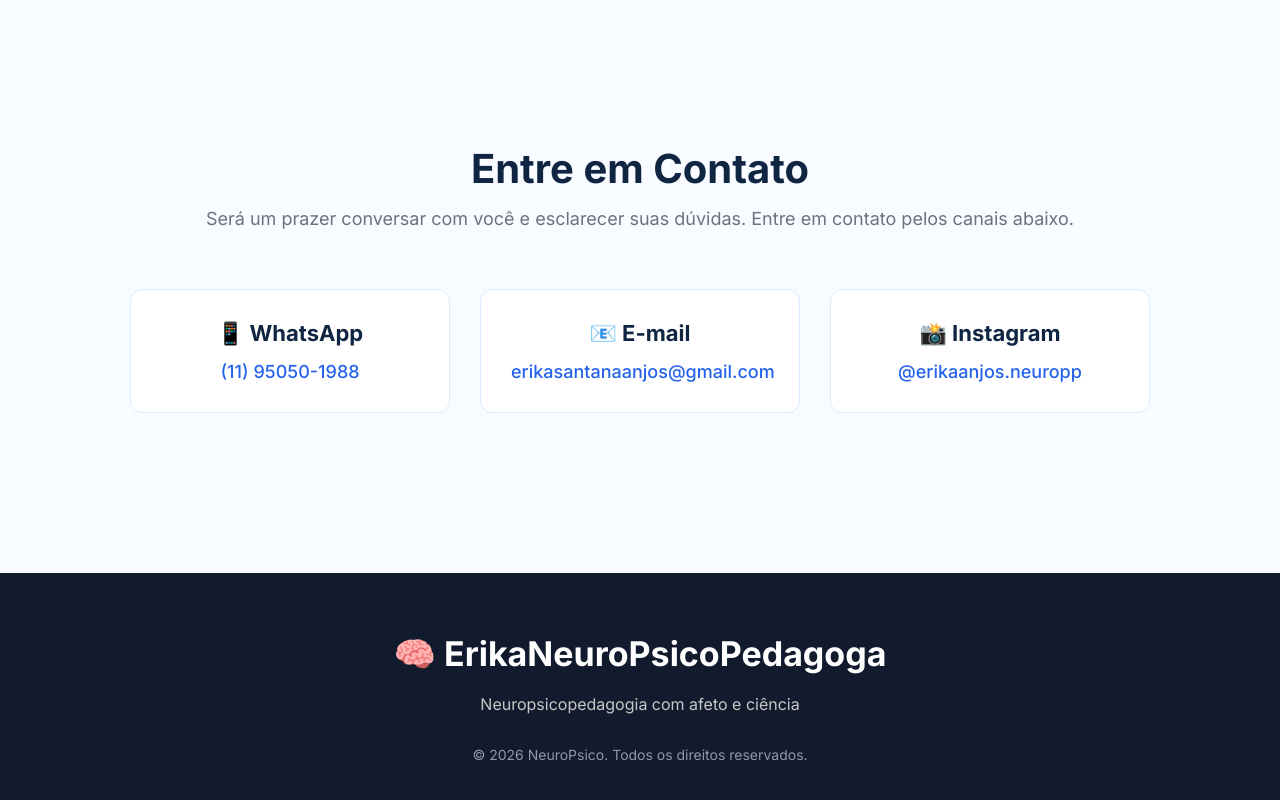
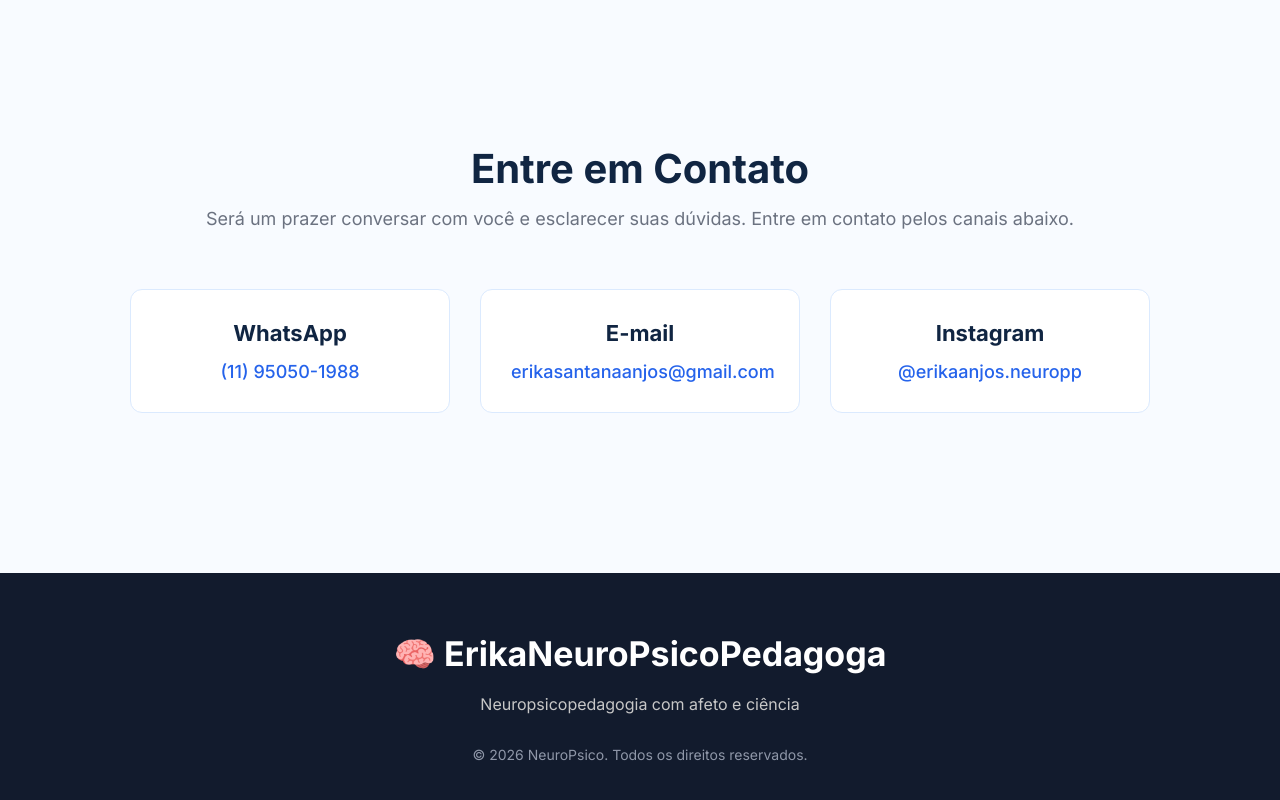
Before and after one commit to AlexandreAkkt/ErikaNeuropsicopedagoga, a React (Vite) app: page / in a window 1280 px wide. Shown: the part 1443-2243 px from the top of the page. Built offline with nearby package versions, Linux system fonts and the light colour scheme.

Commit message:
Corrindo erro da <div className=contact-card

```diff
--- a/src/components/Contact/Contact.jsx
+++ b/src/components/Contact/Contact.jsx
@@ -17,7 +17,7 @@ function Contact() {
         <div className="contact-content">
 
           <div className="contact-card">
-            <h3>📱 WhatsApp</h3>
+            <h3> WhatsApp</h3>
             <a
               href="https://wa.me/5511950501988"
               target="_blank"
@@ -28,14 +28,14 @@ function Contact() {
           </div>
 
           <div className="contact-card">
-            <h3>📧 E-mail</h3>
+            <h3> E-mail</h3>
             <a href="mailto:erikasantanaanjos@gmail.com">
               erikasantanaanjos@gmail.com
             </a>
           </div>
 
           <div className="contact-card">
-            <h3>📸 Instagram</h3>
+            <h3>Instagram</h3>
             <a
               href="https://www.instagram.com/erikaanjos.neuropp"
               target="_blank"
```
